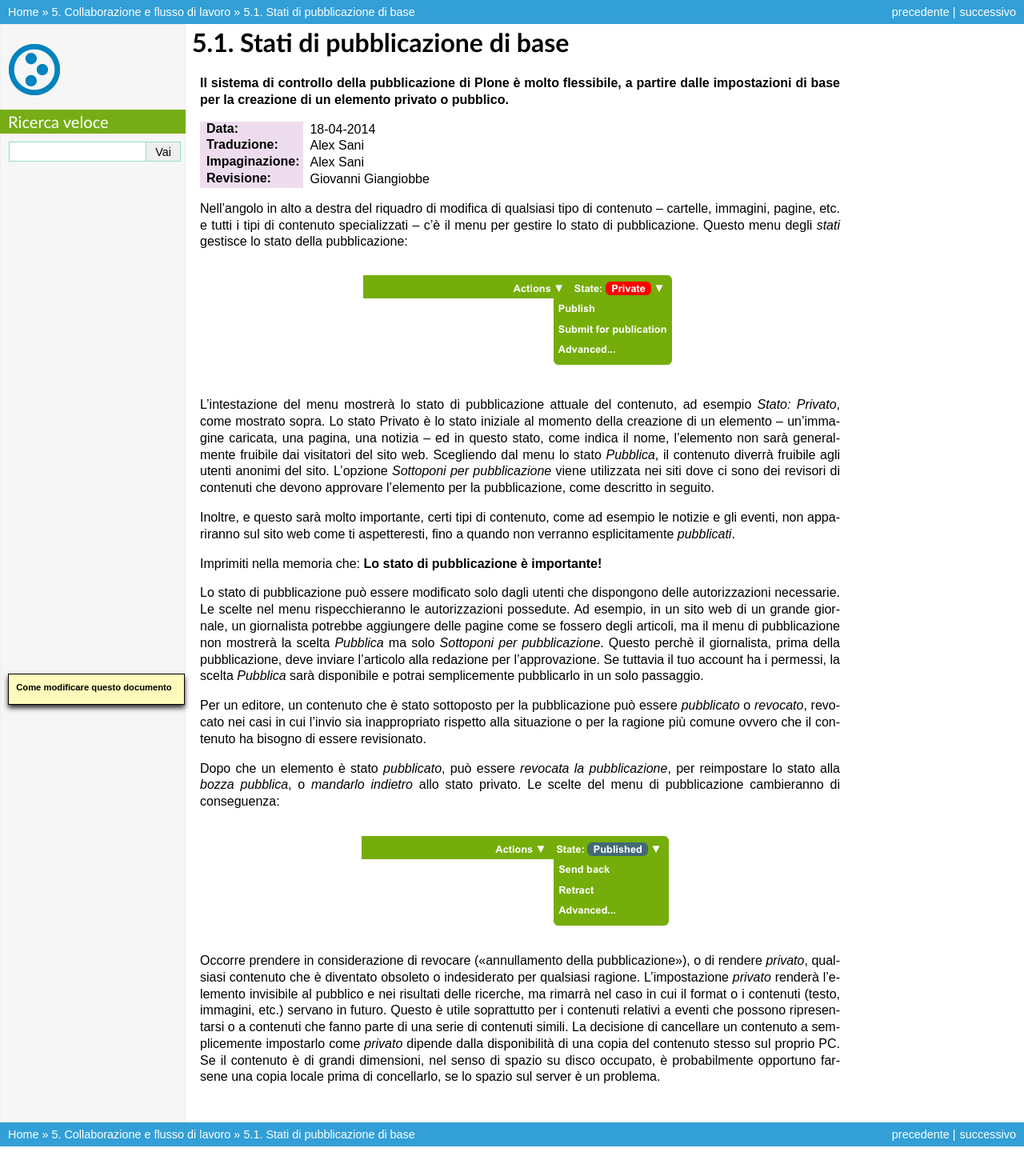
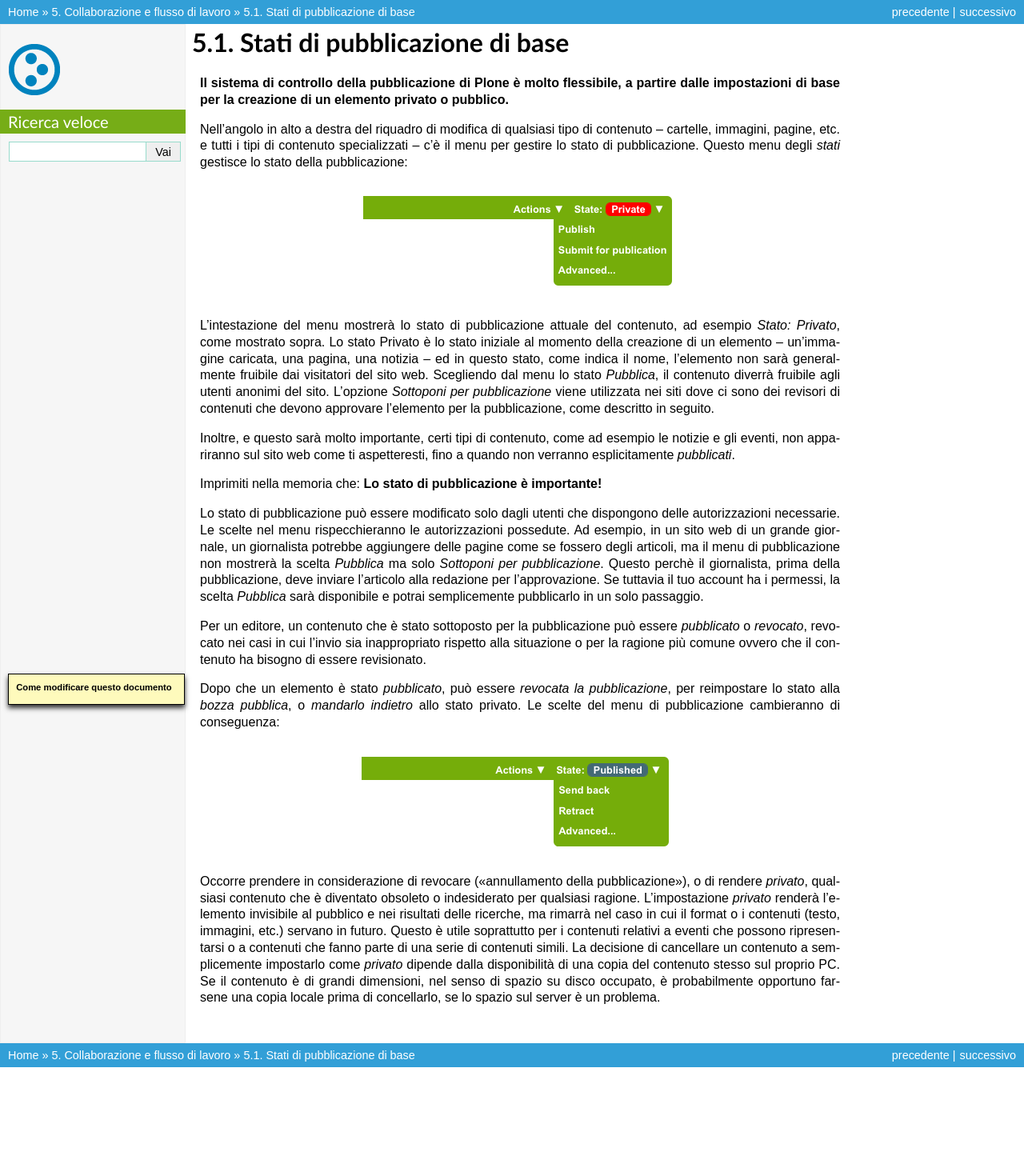
Before and after one commit to plone-it/collective.italiandocumentation, a Sphinx documentation site: the page built from source/collaboration-and-workflow/basic-publication-states.rst, in a window 1280 px wide. Shown: the whole page at 80% size. Built offline with Sphinx 7.4.7, drawn with Linux system fonts in a browser that asks for light colours; pages that are not in the unit, such as notebooks, are missing from menus; after the commit the page ends 1366 px from its top, so only the background shows below that.

Commit message:
Tolta tabella intestazione

```diff
--- a/source/collaboration-and-workflow/basic-publication-states.rst
+++ b/source/collaboration-and-workflow/basic-publication-states.rst
@@ -4,10 +4,6 @@ Stati di pubblicazione di base
 **Il sistema di controllo della pubblicazione di Plone è molto flessibile,
 a partire dalle impostazioni di base per la creazione di un elemento privato o pubblico.**
 
-:Data: 18-04-2014
-:Traduzione: Alex Sani
-:Impaginazione: Alex Sani
-:Revisione: Giovanni Giangiobbe
 
 Nell'angolo in alto a destra del riquadro di modifica di qualsiasi tipo di contenuto --
 cartelle, immagini, pagine, etc. e tutti i tipi di contenuto specializzati -- c'è
```
Also changed, not shown: other parts of source/collaboration-and-workflow/basic-publication-states.rst (+2 -2 lines).
